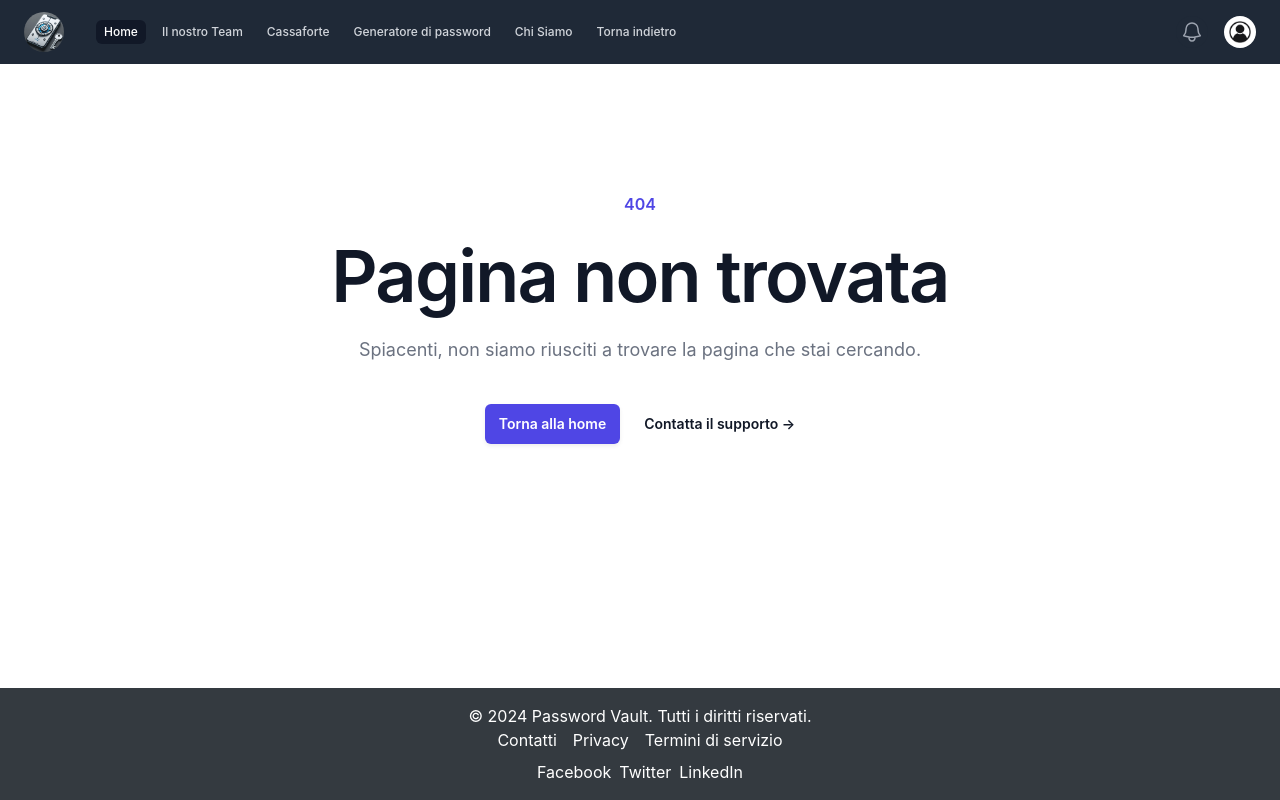
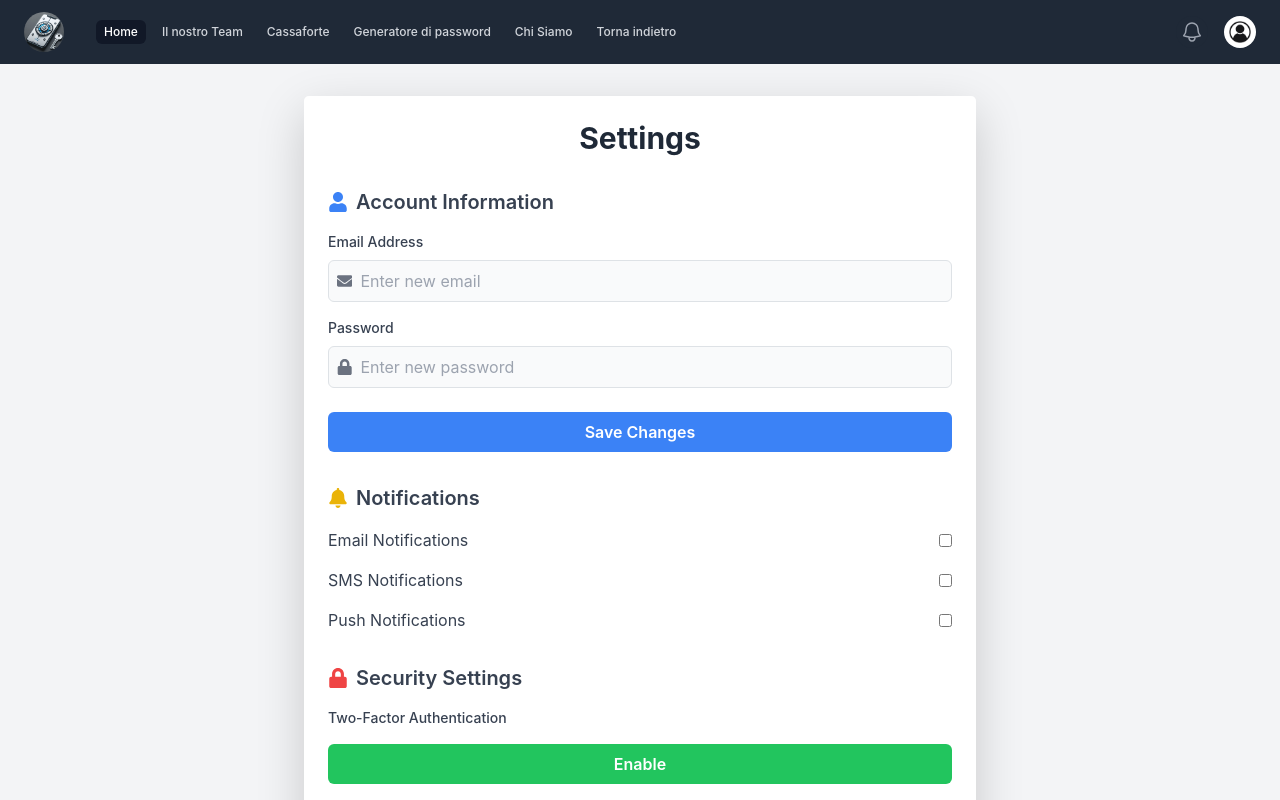
Before and after one commit to daveFprogrammer/passwordvault, a React (Create React App) app in the folder frontend/: page /settings in a window 1280 px wide. Shown: the top 800 px of the page. Built offline with nearby package versions, Linux system fonts and the light colour scheme.

Commit message:
Add User Settings Page

```diff
--- a/frontend/package.json
+++ b/frontend/package.json
@@ -10,6 +10,7 @@
     "react": "^18.3.1",
     "react-bootstrap": "^2.10.5",
     "react-dom": "^18.3.1",
+    "react-icons": "^5.3.0",
     "react-router-dom": "^6.27.0",
     "react-scripts": "5.0.1",
     "web-vitals": "^2.1.4"
--- a/frontend/src/App.jsx
+++ b/frontend/src/App.jsx
@@ -12,6 +12,7 @@ import NotFoundPage from './components/NotFoundPage';
 import HeaderPage from './components/HeaderPage';
 import IlNostroTeam from './components/IlNostroTeam';
 import ChiSiamo from './components/ChiSIamo';
+import SettingsPage from './components/SettingsPage'
 
 const App = () => {
   return (
@@ -25,6 +26,7 @@ const App = () => {
           <Route path="/signup" element={<SignupPage />} />
           <Route path="/vault" element={<VaultPage />} />
           <Route path="/team" element={<IlNostroTeam />} />
+          <Route path="/settings" element={<SettingsPage />} />
           <Route path="/chisiamo" element={<ChiSiamo />} />
           <Route path="/list" element={<PasswordList />} />
           <Route path="*" element={<NotFoundPage />} />
--- a/frontend/src/components/HeaderPage.jsx
+++ b/frontend/src/components/HeaderPage.jsx
@@ -67,7 +67,7 @@ const HeaderPage = () => {
                       aria-labelledby="user-menu-button"
                     >
                       <Link to="/profilo" className="block px-4 py-2 text-sm text-gray-700" role="menuitem">Your Profile</Link>
-                      <Link to="/impostazioni" className="block px-4 py-2 text-sm text-gray-700" role="menuitem">Settings</Link>
+                      <Link to="/settings" className="block px-4 py-2 text-sm text-gray-700" role="menuitem">Settings</Link>
                       <Link to="/signout" className="block px-4 py-2 text-sm text-gray-700" role="menuitem">Sign out</Link>
                     </div>
                   )}
--- /dev/null
+++ b/frontend/src/components/SettingsPage.jsx
@@ -0,0 +1,78 @@
+import React from 'react';
+import { FaEnvelope, FaLock, FaBell, FaUser } from 'react-icons/fa';
+
+const SettingsPage = () => {
+  return (
+    <div className="p-8 bg-gray-100 min-h-screen flex flex-col items-center">
+      <div className="max-w-2xl w-full bg-white shadow-lg rounded-lg p-6 space-y-8">
+        <h1 className="text-3xl font-bold text-gray-800 text-center mb-4">Settings</h1>
+
+        {/* Account Information Section */}
+        <div className="space-y-4">
+          <h2 className="text-xl font-semibold text-gray-700 flex items-center gap-2">
+            <FaUser className="text-blue-500" /> Account Information
+          </h2>
+          <div className="space-y-2">
+            <label className="block text-sm font-medium text-gray-700">Email Address</label>
+            <div className="flex items-center bg-gray-50 border border-gray-300 rounded-md p-2">
+              <FaEnvelope className="text-gray-500 mr-2" />
+              <input
+                type="email"
+                className="bg-transparent focus:outline-none w-full"
+                placeholder="Enter new email"
+              />
+            </div>
+          </div>
+          <div className="space-y-2">
+            <label className="block text-sm font-medium text-gray-700">Password</label>
+            <div className="flex items-center bg-gray-50 border border-gray-300 rounded-md p-2">
+              <FaLock className="text-gray-500 mr-2" />
+              <input
+                type="password"
+                className="bg-transparent focus:outline-none w-full"
+                placeholder="Enter new password"
+              />
+            </div>
+          </div>
+          <button className="w-full bg-blue-500 hover:bg-blue-600 text-white py-2 rounded-md font-semibold mt-4">Save Changes</button>
+        </div>
+
+        {/* Preferences Section */}
+        <div className="space-y-4">
+          <h2 className="text-xl font-semibold text-gray-700 flex items-center gap-2">
+            <FaBell className="text-yellow-500" /> Notifications
+          </h2>
+          <div className="flex items-center justify-between">
+            <span className="text-gray-700">Email Notifications</span>
+            <input type="checkbox" className="toggle-checkbox" />
+          </div>
+          <div className="flex items-center justify-between">
+            <span className="text-gray-700">SMS Notifications</span>
+            <input type="checkbox" className="toggle-checkbox" />
+          </div>
+          <div className="flex items-center justify-between">
+            <span className="text-gray-700">Push Notifications</span>
+            <input type="checkbox" className="toggle-checkbox" />
+          </div>
+        </div>
+
+        {/* Security Section */}
+        <div className="space-y-4">
+          <h2 className="text-xl font-semibold text-gray-700 flex items-center gap-2">
+            <FaLock className="text-red-500" /> Security Settings
+          </h2>
+          <div className="space-y-2">
+            <label className="block text-sm font-medium text-gray-700">Two-Factor Authentication</label>
+            <button className="w-full bg-green-500 hover:bg-green-600 text-white py-2 rounded-md font-semibold">Enable</button>
+          </div>
+          <div className="space-y-2">
+            <label className="block text-sm font-medium text-gray-700">Manage Sessions</label>
+            <button className="w-full bg-gray-300 hover:bg-gray-400 text-gray-800 py-2 rounded-md font-semibold">View Active Sessions</button>
+          </div>
+        </div>
+      </div>
+    </div>
+  );
+};
+
+export default SettingsPage;
```
Also changed, not shown: 1 other file (tests, documents, lock files or other folders).
